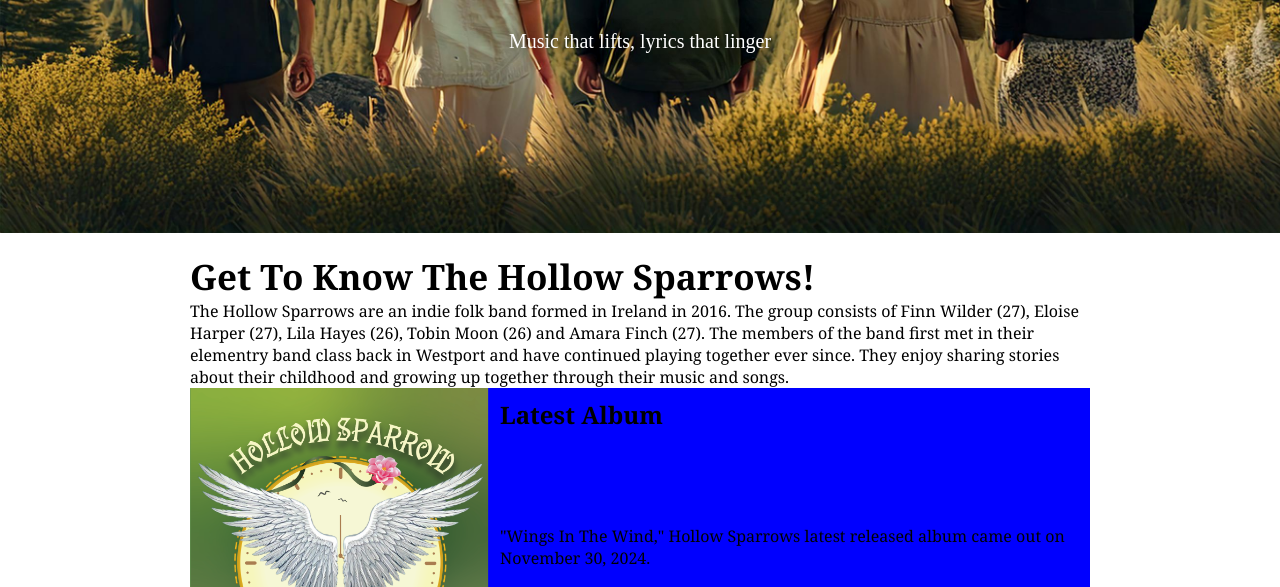
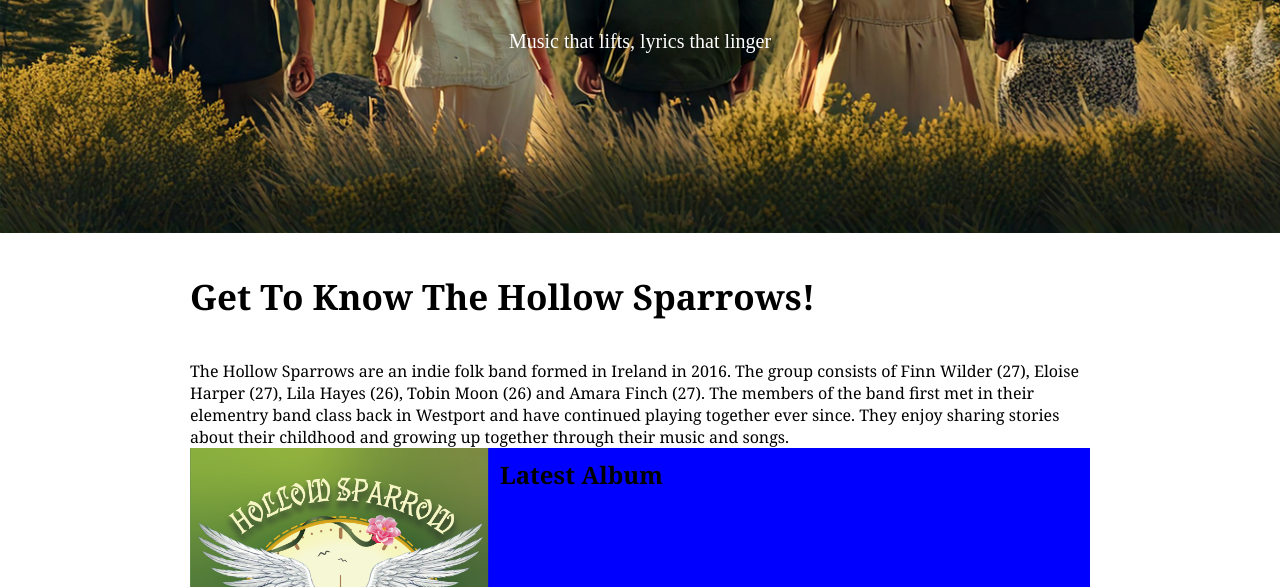
Before and after one commit to milena-bettio/album, a plain HTML site: page index.html in a window 1280 px wide. Shown: the part 513-1100 px from the top of the page. Drawn offline with Linux system fonts and the light colour scheme.

Commit message:
Update styles.css

```diff
--- a/css/styles.css
+++ b/css/styles.css
@@ -101,7 +101,8 @@ header a:hover {
 
 .page-heading {
     font-size: 35px;
-    padding-top: 20px;
+    padding-top: 40px;
+    padding-bottom: 40px;
 }
 
 
```
